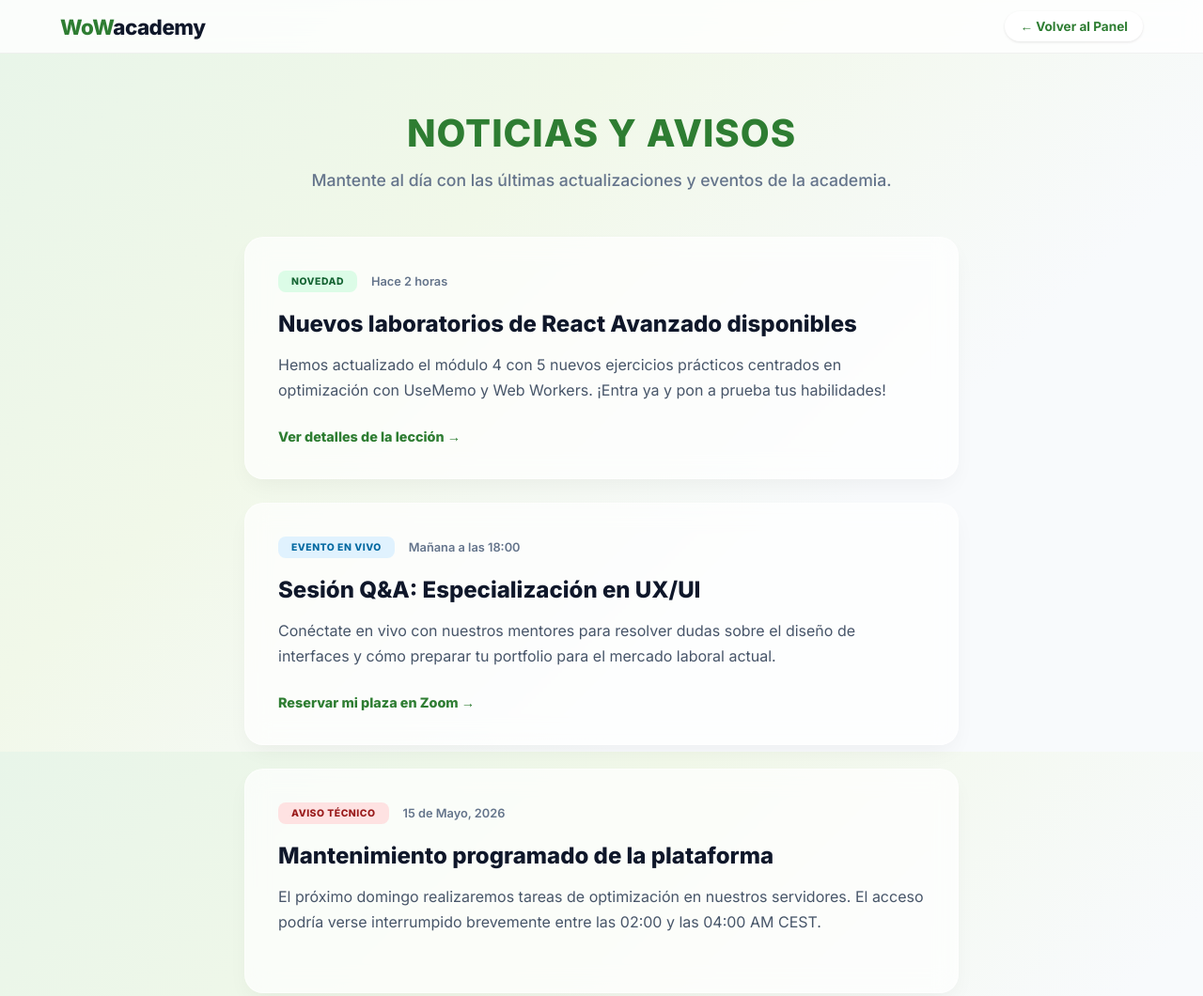
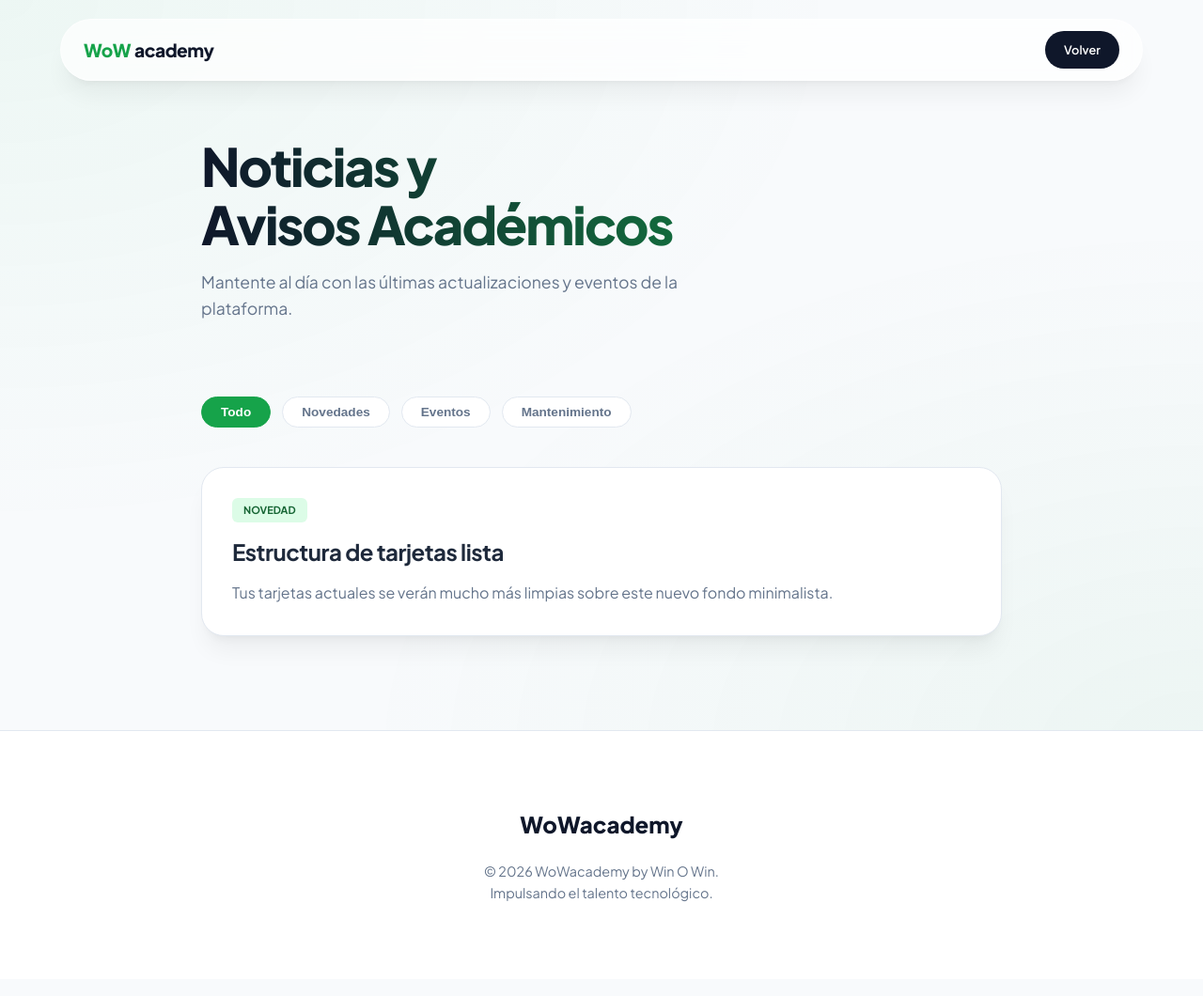
Before and after one commit to MISHALDO2/academia, a website: page public/noticias.html in a window 1280 px wide. Shown: the top 1060 px of the page at 94% size. Drawn offline with Linux system fonts and the light colour scheme.

Commit message:
Interfaz de noticias actualizada

```diff
--- a/public/noticias.html
+++ b/public/noticias.html
@@ -4,228 +4,228 @@
     <meta charset="UTF-8">
     <meta name="viewport" content="width=device-width, initial-scale=1.0">
     <title>Noticias y Avisos | WoWacademy</title>
-    <link href="https://fonts.googleapis.com/css2?family=Inter:wght@400;500;600;700;800&display=swap" rel="stylesheet">
+    <link href="https://fonts.googleapis.com/css2?family=Plus+Jakarta+Sans:wght@400;500;600;700;800&display=swap" rel="stylesheet">
     <style>
         :root {
-            --primary: #2e7d32;
-            --primary-light: #4caf50;
-            --primary-soft: #f0fdf4;
+            --primary: #16a34a;
+            --primary-dark: #14532d;
+            --primary-light: #4ade80;
+            --accent: #22c55e;
             --dark: #0f172a;
+            --text-main: #1e293b;
             --text-muted: #64748b;
-            --bg-gradient-start: #e8f5e9;
-            --bg-gradient-middle: #f1f8e9;
             --bg-body: #f8fafc;
-            --white: #ffffff;
-            --shadow-sm: 0 1px 3px rgba(0,0,0,0.1);
-            --shadow-md: 0 10px 25px -5px rgba(0, 0, 0, 0.05);
-            --radius-lg: 20px;
-            --radius-md: 12px;
+            --glass-bg: rgba(255, 255, 255, 0.7);
+            --glass-border: rgba(255, 255, 255, 0.6);
+            --shadow-soft: 0 20px 25px -5px rgba(0, 0, 0, 0.05), 0 8px 10px -6px rgba(0, 0, 0, 0.05);
         }
 
         * { box-sizing: border-box; margin: 0; padding: 0; }
 
         body {
-            font-family: 'Inter', sans-serif;
-            /* Aplicando el gradiente de alumno.html */
-            background: linear-gradient(135deg,
-                var(--bg-gradient-start) 0%,
-                var(--bg-gradient-middle) 35%,
-                var(--bg-body) 70%
-            );
+            font-family: 'Plus Jakarta Sans', sans-serif;
+            background-color: var(--bg-body);
+            background-image:
+                radial-gradient(at 0% 0%, rgba(34, 197, 94, 0.05) 0px, transparent 50%),
+                radial-gradient(at 100% 100%, rgba(22, 163, 74, 0.05) 0px, transparent 50%);
             background-attachment: fixed;
-            color: var(--dark);
-            min-height: 100vh;
+            color: var(--text-main);
+            line-height: 1.6;
         }
 
-        /* NAVEGACIÓN */
+        /* NAVEGACIÓN ESTILO PÍLDORA */
+        .nav-wrapper {
+            position: sticky;
+            top: 20px;
+            z-index: 1000;
+            padding: 0 5%;
+        }
+
         nav {
-            background: rgba(255, 255, 255, 0.8);
-            backdrop-filter: blur(10px);
-            padding: 12px 5%;
+            background: var(--glass-bg);
+            backdrop-filter: blur(12px);
+            -webkit-backdrop-filter: blur(12px);
+            padding: 12px 24px;
             display: flex;
             justify-content: space-between;
             align-items: center;
-            border-bottom: 1px solid rgba(0,0,0,0.05);
-            position: sticky;
-            top: 0;
-            z-index: 100;
+            border: 1px solid var(--glass-border);
+            border-radius: 100px;
+            box-shadow: var(--shadow-soft);
         }
 
-        .nav-logo { font-weight: 800; font-size: 1.4rem; text-decoration: none; color: var(--dark); letter-spacing: -0.5px; }
+        .nav-logo {
+            font-weight: 800;
+            font-size: 1.2rem;
+            text-decoration: none;
+            color: var(--dark);
+            letter-spacing: -0.5px;
+            display: flex;
+            align-items: center;
+            gap: 4px;
+        }
         .nav-logo span { color: var(--primary); }
+
         .nav-back {
             text-decoration: none;
-            color: var(--primary);
-            font-weight: 700;
+            color: var(--white);
+            background: var(--dark);
+            color: white;
+            font-weight: 600;
+            font-size: 0.8rem;
+            padding: 10px 20px;
+            border-radius: 50px;
+            transition: all 0.3s ease;
+        }
+        .nav-back:hover {
+            background: var(--primary);
+            transform: scale(1.05);
+        }
+
+        /* HERO SECTION */
+        .container {
+            max-width: 900px;
+            margin: 40px auto 100px;
+            padding: 0 24px;
+        }
+
+        .page-header {
+            text-align: left;
+            margin-bottom: 40px;
+            padding: 40px 0;
+        }
+
+        .page-header h1 {
+            font-size: clamp(2.5rem, 5vw, 3.5rem);
+            font-weight: 800;
+            line-height: 1.1;
+            margin-bottom: 16px;
+            letter-spacing: -2px;
+            background: linear-gradient(to right, var(--dark), var(--primary));
+            -webkit-background-clip: text;
+            -webkit-text-fill-color: transparent;
+        }
+
+        .page-header p {
+            color: var(--text-muted);
+            font-size: 1.1rem;
+            max-width: 600px;
+        }
+
+        /* FILTROS (Añadido para mejorar la UI) */
+        .news-filters {
+            display: flex;
+            gap: 12px;
+            margin-bottom: 32px;
+            overflow-x: auto;
+            padding-bottom: 10px;
+        }
+
+        .filter-btn {
+            padding: 8px 20px;
+            border-radius: 50px;
+            border: 1px solid #e2e8f0;
+            background: white;
             font-size: 0.85rem;
-            padding: 8px 16px;
-            border-radius: 50px;
-            background: var(--white);
-            box-shadow: var(--shadow-sm);
+            font-weight: 600;
+            color: var(--text-muted);
+            cursor: pointer;
+            white-space: nowrap;
             transition: 0.3s;
         }
-        .nav-back:hover { transform: translateX(-5px); box-shadow: var(--shadow-md); }
 
-        /* CONTENEDOR PRINCIPAL */
-        .container {
-            max-width: 800px;
-            margin: 60px auto;
-            padding: 0 20px;
+        .filter-btn.active {
+            background: var(--primary);
+            color: white;
+            border-color: var(--primary);
         }
 
-        header.page-header {
-            margin-bottom: 50px;
-            text-align: center;
+        .filter-btn:hover:not(.active) {
+            border-color: var(--primary);
+            color: var(--primary);
         }
 
-        header.page-header h1 {
-            font-size: 2.5rem;
-            font-weight: 900;
-            color: var(--primary);
-            text-transform: uppercase;
-            letter-spacing: 1px;
-            margin-bottom: 15px;
+        /* FEED CONTENEDOR */
+        .news-feed {
+            display: grid;
+            gap: 24px;
         }
 
-        header.page-header p {
-            color: var(--text-muted);
-            font-size: 1.1rem;
-            font-weight: 500;
+        /* FOOTER MEJORADO */
+        footer {
+            margin-top: 100px;
+            padding: 80px 24px;
+            text-align: center;
+            background: white;
+            border-top: 1px solid #e2e8f0;
         }
 
-        /* LISTA DE NOTICIAS */
-        .news-feed {
-            display: flex;
-            flex-direction: column;
-            gap: 25px;
+        .footer-content {
+            max-width: 1200px;
+            margin: 0 auto;
         }
 
-        .news-card {
-            background: rgba(255, 255, 255, 0.7);
-            backdrop-filter: blur(12px);
-            border-radius: var(--radius-lg);
-            padding: 35px;
-            border: 1px solid rgba(255, 255, 255, 0.5);
-            box-shadow: var(--shadow-md);
-            transition: all 0.3s cubic-bezier(0.4, 0, 0.2, 1);
+        .footer-logo {
+            font-weight: 800;
+            font-size: 1.5rem;
+            color: var(--dark);
+            margin-bottom: 20px;
+            display: block;
+            text-decoration: none;
         }
 
-        .news-card:hover {
-            transform: translateY(-5px);
-            background: rgba(255, 255, 255, 0.9);
-            border-color: var(--primary-light);
+        .footer-copy {
+            color: var(--text-muted);
+            font-size: 0.9rem;
         }
 
-        .news-meta {
-            display: flex;
-            align-items: center;
-            gap: 15px;
-            margin-bottom: 20px;
-        }
-
-        .tag {
-            padding: 5px 14px;
-            border-radius: 8px;
-            font-size: 0.65rem;
-            font-weight: 800;
-            text-transform: uppercase;
-            letter-spacing: 0.5px;
-        }
-
-        .tag-nuevo { background: #dcfce7; color: #166534; }
-        .tag-evento { background: #e0f2fe; color: #0369a1; }
-        .tag-mantenimiento { background: #fee2e2; color: #991b1b; }
-
-        .news-date {
-            font-size: 0.8rem;
-            color: var(--text-muted);
-            font-weight: 600;
-        }
-
-        .news-card h2 {
-            font-size: 1.5rem;
-            font-weight: 800;
-            margin-bottom: 15px;
-            color: var(--dark);
-            line-height: 1.2;
-        }
-
-        .news-card p {
-            font-size: 1rem;
-            color: #475569;
-            line-height: 1.7;
-            margin-bottom: 25px;
-        }
-
-        .read-more {
-            color: var(--primary);
-            text-decoration: none;
-            font-weight: 800;
-            font-size: 0.9rem;
-            display: inline-flex;
-            align-items: center;
-            gap: 8px;
-            transition: 0.2s;
-        }
-
-        .read-more:hover {
-            gap: 12px;
-            color: var(--primary-light);
-        }
-
-        @media (max-width: 600px) {
-            header.page-header h1 { font-size: 1.8rem; }
-            .news-card { padding: 25px; }
+        /* Ajustes para móviles */
+        @media (max-width: 768px) {
+            .nav-wrapper { top: 10px; }
+            .page-header { text-align: center; }
+            .page-header p { margin: 0 auto; }
+            .news-filters { justify-content: flex-start; }
         }
     </style>
 </head>
 <body>
 
-    <nav>
-        <a href="index.html" class="nav-logo"><span>WoW</span>academy</a>
-        <a href="alumno.html" class="nav-back">← Volver al Panel</a>
-    </nav>
+    <div class="nav-wrapper">
+        <nav>
+            <a href="index.html" class="nav-logo"><span>WoW</span>academy</a>
+            <a href="alumno.html" class="nav-back">Volver</a>
+        </nav>
+    </div>
 
     <div class="container">
         <header class="page-header">
-            <h1>Noticias y Avisos</h1>
-            <p>Mantente al día con las últimas actualizaciones y eventos de la academia.</p>
+            <h1>Noticias y <br>Avisos Académicos</h1>
+            <p>Mantente al día con las últimas actualizaciones y eventos de la plataforma.</p>
         </header>
 
+        <div class="news-filters">
+            <button class="filter-btn active">Todo</button>
+            <button class="filter-btn">Novedades</button>
+            <button class="filter-btn">Eventos</button>
+            <button class="filter-btn">Mantenimiento</button>
+        </div>
+
         <main class="news-feed">
-            <article class="news-card">
-                <div class="news-meta">
-                    <span class="tag tag-nuevo">Novedad</span>
-                    <span class="news-date">Hace 2 horas</span>
+            <article class="news-card" style="background: white; border-radius: 24px; padding: 32px; border: 1px solid #e2e8f0; box-shadow: var(--shadow-soft);">
+                <div style="margin-bottom: 12px; display: flex; gap: 8px;">
+                    <span style="background: #dcfce7; color: #166534; padding: 4px 12px; border-radius: 6px; font-size: 11px; font-weight: 700; text-transform: uppercase;">Novedad</span>
                 </div>
-                <h2>Nuevos laboratorios de React Avanzado disponibles</h2>
-                <p>Hemos actualizado el módulo 4 con 5 nuevos ejercicios prácticos centrados en optimización con UseMemo y Web Workers. ¡Entra ya y pon a prueba tus habilidades!</p>
-                <a href="#" class="read-more">Ver detalles de la lección →</a>
-            </article>
-
-            <article class="news-card">
-                <div class="news-meta">
-                    <span class="tag tag-evento">Evento en vivo</span>
-                    <span class="news-date">Mañana a las 18:00</span>
-                </div>
-                <h2>Sesión Q&A: Especialización en UX/UI</h2>
-                <p>Conéctate en vivo con nuestros mentores para resolver dudas sobre el diseño de interfaces y cómo preparar tu portfolio para el mercado laboral actual.</p>
-                <a href="#" class="read-more">Reservar mi plaza en Zoom →</a>
-            </article>
-
-            <article class="news-card">
-                <div class="news-meta">
-                    <span class="tag tag-mantenimiento">Aviso Técnico</span>
-                    <span class="news-date">15 de Mayo, 2026</span>
-                </div>
-                <h2>Mantenimiento programado de la plataforma</h2>
-                <p>El próximo domingo realizaremos tareas de optimización en nuestros servidores. El acceso podría verse interrumpido brevemente entre las 02:00 y las 04:00 AM CEST.</p>
+                <h2 style="font-size: 1.5rem; margin-bottom: 12px; letter-spacing: -0.5px;">Estructura de tarjetas lista</h2>
+                <p style="color: var(--text-muted);">Tus tarjetas actuales se verán mucho más limpias sobre este nuevo fondo minimalista.</p>
             </article>
         </main>
     </div>
 
-    <footer style="margin-top: 80px; padding: 60px; text-align: center; background: rgba(255,255,255,0.3); backdrop-filter: blur(5px);">
-        <p style="color: var(--text-muted); font-size: 0.85rem; font-weight: 600;">© 2026 WoWacademy by Win O Win. Todos los derechos reservados.</p>
+    <footer>
+        <div class="footer-content">
+            <a href="#" class="footer-logo"><span>WoW</span>academy</a>
+            <p class="footer-copy">© 2026 WoWacademy by Win O Win. <br>Impulsando el talento tecnológico.</p>
+        </div>
     </footer>
 
 </body>
```
